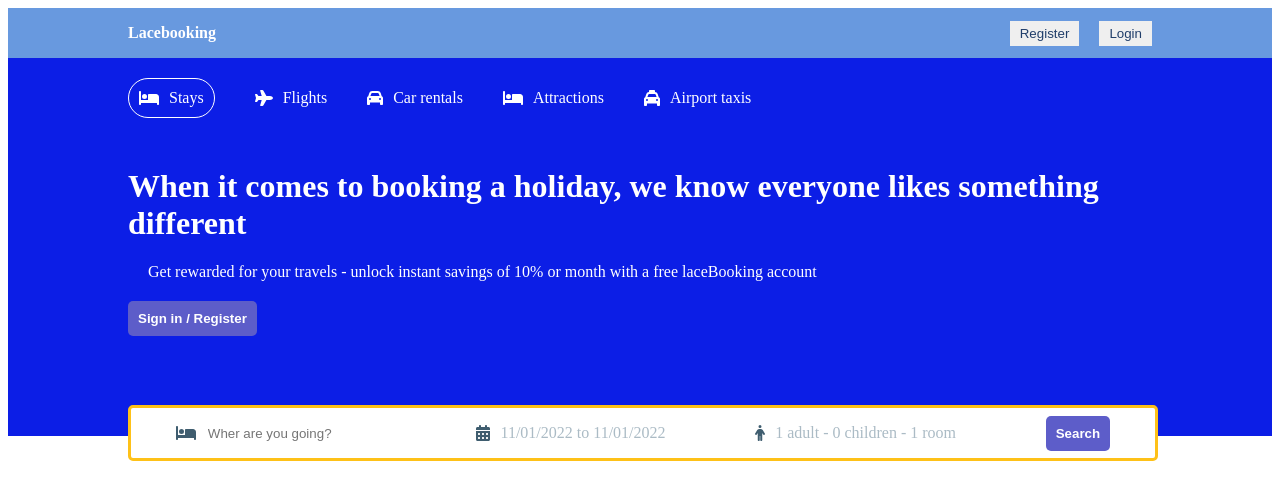
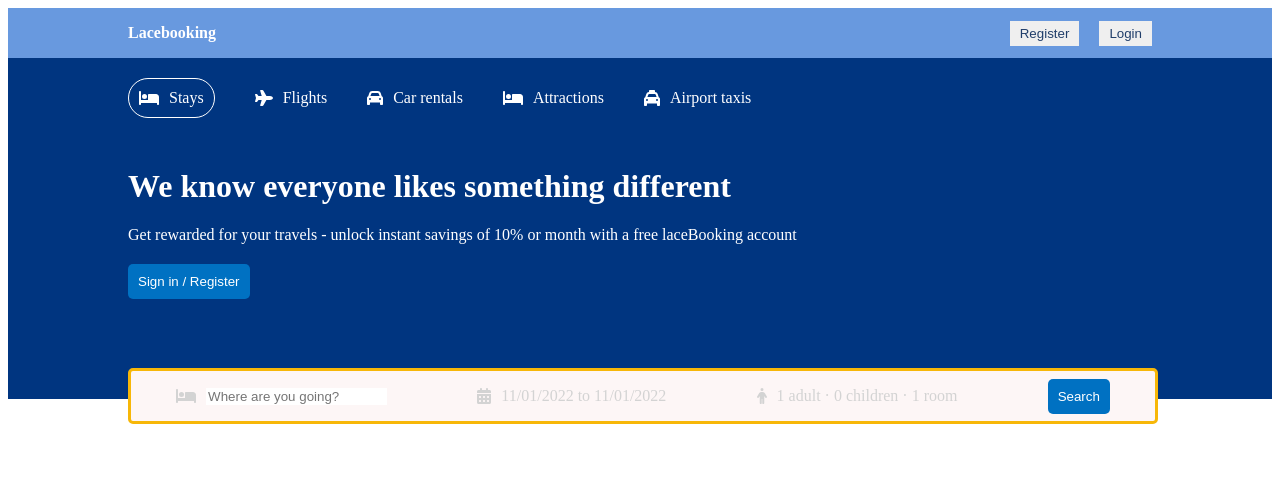
Before and after one commit to Adrion10/BookingApp, a React (Create React App) app in the folder client/: page / in a window 1280 px wide. Shown: the top 500 px of the page. Built offline with nearby package versions, Linux system fonts and the light colour scheme.

Commit message:
header style

```diff
--- a/client/src/components/header/Header.jsx
+++ b/client/src/components/header/Header.jsx
@@ -1,20 +1,20 @@
-import { useState } from "react";
-import "./header.css";
 import {
   faBed,
+  faCalendarDays,
+  faCar,
+  faPerson,
   faPlane,
-  faCar,
   faTaxi,
-  faCalendarDays,
-  faPerson,
 } from "@fortawesome/free-solid-svg-icons";
 import { FontAwesomeIcon } from "@fortawesome/react-fontawesome";
+import "./header.css";
 import { DateRange } from "react-date-range";
+import { useState } from "react";
+import "react-date-range/dist/styles.css"; // main css file
+import "react-date-range/dist/theme/default.css"; // theme css file
 import { format } from "date-fns";
-import "react-date-range/dist/styles.css"; // main style file
-import "react-date-range/dist/theme/default.css"; // theme css file
 
-const Header = () => {
+const Header = ({ type }) => {
   const [openDate, setOpenDate] = useState(false);
   const [date, setDate] = useState([
     {
@@ -29,7 +29,6 @@ const Header = () => {
     children: 0,
     room: 1,
   });
-
   const handleOption = (name, operation) => {
     setOptions((prev) => {
       return {
@@ -38,9 +37,14 @@ const Header = () => {
       };
     });
   };
+
   return (
     <div className="header">
-      <div className="headerContainer">
+      <div
+        className={
+          type === "list" ? "headerContainer listMode" : "headerContainer"
+        }
+      >
         <div className="headerList">
           <div className="headerListItem active">
             <FontAwesomeIcon icon={faBed} />
@@ -63,13 +67,14 @@ const Header = () => {
             <span>Airport taxis</span>
           </div>
         </div>
+        {type !== "list" && (
+          <>
             <h1 className="headerTitle">
-          When it comes to booking a holiday, we know everyone likes something
-          different
+              We know everyone likes something different
             </h1>
             <p className="headerDesc">
-          Get rewarded for your travels - unlock instant savings of 10% or month
-          with a free laceBooking account
+              Get rewarded for your travels - unlock instant savings of 10% or
+              month with a free laceBooking account
             </p>
             <button className="headerBtn">Sign in / Register</button>
             <div className="headerSearch">
@@ -77,7 +82,7 @@ const Header = () => {
                 <FontAwesomeIcon icon={faBed} className="headerIcon" />
                 <input
                   type="text"
-              placeholder="Wher are you going?"
+                  placeholder="Where are you going?"
                   className="headerSearchInput"
                 />
               </div>
@@ -94,9 +99,10 @@ const Header = () => {
                   <DateRange
                     editableDateInputs={true}
                     onChange={(item) => setDate([item.selection])}
-                moveRangeOnFirstSelectio={false}
+                    moveRangeOnFirstSelection={false}
                     ranges={date}
-                classNames="date"
+                    className="date"
+                    minDate={new Date()}
                   />
                 )}
               </div>
@@ -105,7 +111,7 @@ const Header = () => {
                 <span
                   onClick={() => setOpenOptions(!openOptions)}
                   className="headerSearchText"
-            >{`${options.adult} adult - ${options.children} children - ${options.room} room `}</span>
+                >{`${options.adult} adult · ${options.children} children · ${options.room} room`}</span>
                 {openOptions && (
                   <div className="options">
                     <div className="optionItem">
@@ -113,17 +119,16 @@ const Header = () => {
                       <div className="optionCounter">
                         <button
                           disabled={options.adult <= 1}
-                      className="optionCounterBtn"
+                          className="optionCounterButton"
                           onClick={() => handleOption("adult", "d")}
                         >
                           -
                         </button>
                         <span className="optionCounterNumber">
-                      {options.adult}{" "}
+                          {options.adult}
                         </span>
-
                         <button
-                      className="optionCounterBtn"
+                          className="optionCounterButton"
                           onClick={() => handleOption("adult", "i")}
                         >
                           +
@@ -135,7 +140,7 @@ const Header = () => {
                       <div className="optionCounter">
                         <button
                           disabled={options.children <= 0}
-                      className="optionCounterBtn"
+                          className="optionCounterButton"
                           onClick={() => handleOption("children", "d")}
                         >
                           -
@@ -144,7 +149,7 @@ const Header = () => {
                           {options.children}
                         </span>
                         <button
-                      className="optionCounterBtn"
+                          className="optionCounterButton"
                           onClick={() => handleOption("children", "i")}
                         >
                           +
@@ -156,14 +161,16 @@ const Header = () => {
                       <div className="optionCounter">
                         <button
                           disabled={options.room <= 1}
-                      className="optionCounterBtn"
+                          className="optionCounterButton"
                           onClick={() => handleOption("room", "d")}
                         >
                           -
                         </button>
-                    <span className="optionCounterNumber">{options.room} </span>
+                        <span className="optionCounterNumber">
+                          {options.room}
+                        </span>
                         <button
-                      className="optionCounterBtn"
+                          className="optionCounterButton"
                           onClick={() => handleOption("room", "i")}
                         >
                           +
@@ -177,6 +184,8 @@ const Header = () => {
                 <button className="headerBtn">Search</button>
               </div>
             </div>
+          </>
+        )}
       </div>
     </div>
   );
--- a/client/src/components/header/header.css
+++ b/client/src/components/header/header.css
@@ -1,113 +1,129 @@
 .header {
-    background-color: rgb(12, 30, 230);
-    color: #fff;
+    background-color: #003580;
+    color: white;
     display: flex;
     justify-content: center;
     position: relative;
   }
+
   .headerContainer {
     width: 100%;
     max-width: 1024px;
-    margin: 20px 0 100px 0;
+    margin: 20px 0px 100px 0px;
+  }
 
+  .headerContainer.listMode {
+    margin: 20px 0px 0px 0px;
   }
+
   .headerList {
     display: flex;
     gap: 40px;
     margin-bottom: 50px;
   }
-.headerListItem{
+
+  .headerListItem {
     display: flex;
     align-items: center;
     gap: 10px;
   }
-.headerListItem.active{
-    border: 1px solid white ;
+
+  .headerListItem.active {
+    border: 1px solid white;
     padding: 10px;
     border-radius: 20px;
   }
+
   .headerDesc {
-    margin: 20px;
+    margin: 20px 0px;
   }
-.headerBtn{
-    background-color: rgb(93, 93, 201);
+
+  .headerBtn {
+    background-color: #0071c2;
     color: white;
-    font-weight: 600;
+    font-weight: 500;
     border: none;
     border-radius: 5px;
     padding: 10px;
     cursor: pointer;
   }
-.headerSearch{
+
+  .headerSearch {
     height: 30px;
-    background-color: #fff;
-    border: 3px solid rgb(254, 193, 24);
+    background-color: rgb(253, 246, 246);
+    border: 3px solid #f7b708;
     display: flex;
     align-items: center;
     justify-content: space-around;
-    padding: 10px 0;
+    padding: 10px 0px;
     border-radius: 5px;
     position: absolute;
     bottom: -25px;
     width: 100%;
     max-width: 1024px;
+  }
 
+  .headerIcon {
+    color: lightgray;
   }
-.headerIcon{
-    color: rgb(63, 93, 111);
 
-}
-.headerSearchItem{
+  .headerSearchItem {
     display: flex;
     align-items: center;
     gap: 10px;
+  }
 
-}
-.headerSearchInput{
+  .headerSearchInput {
     border: none;
     outline: none;
-    background-color: transparent;
+  }
 
+  .headerSearchText {
+    color: lightgray;
+    cursor: pointer;
   }
-.headerSearchText{
-    color: rgb(171, 187, 197);
-    position: relative;
-}
-.date{
+
+  .date {
     position: absolute;
     top: 50px;
+    z-index: 2;
   }
-.options{
+
+  .options {
+    z-index: 2;
     position: absolute;
     top: 50px;
-    background-color: rgb(252, 250, 250);
-    color: lightgray;
+    background-color: white;
+    color: rgb(217, 209, 209);
     border-radius: 5px;
-    box-shadow: 0, 10px , 10px, -5px rgba(0, 0, 0, 0.2);
+    -webkit-box-shadow: 0px 0px 10px -5px rgba(0, 0, 0, 0.4);
+    box-shadow: 0px 10px 10px -5px rgba(0, 0, 0, 0.4);
+  }
 
-}
-.optionItem{
+  .optionItem {
     width: 200px;
     display: flex;
     justify-content: space-between;
     margin: 10px;
+  }
 
-}
-.optionCounter{
+  .optionCounter {
     display: flex;
     align-items: center;
     gap: 10px;
     font-size: 12px;
-    color:black
+    color: black;
   }
-.optionCounterBtn{
+
+  .optionCounterButton {
     width: 30px;
     height: 30px;
-    border: 1px solid rgb(12, 30, 230);
-    color: rgb(12, 30, 230);
+    border: 1px solid #0071c2;
+    color: #0071c2;
     cursor: pointer;
-    background-color: #fff;
+    background-color: white;
   }
-.optionCounterBtn:disabled{
-    cursor:  not-allowed;
+
+  .optionCounterButton:disabled {
+    cursor: not-allowed;
   }
--- a/client/src/pages/list/List.jsx
+++ b/client/src/pages/list/List.jsx
@@ -1,9 +1,15 @@
-import React from 'react'
+import React from "react";
+import Header from "../../components/header/Header";
+import Navbar from "../../components/navbar/Navbar";
+import "./list.css";
 
 const List = () => {
   return (
-    <div>List</div>
-  )
-}
+    <div>
+      <Navbar />
+      <Header type="list" />
+    </div>
+  );
+};
 
-export default List
+export default List;
```
Also changed, not shown: client/src/pages/list/list.css (added). Lines whose indentation alone changed are shown as unchanged.
